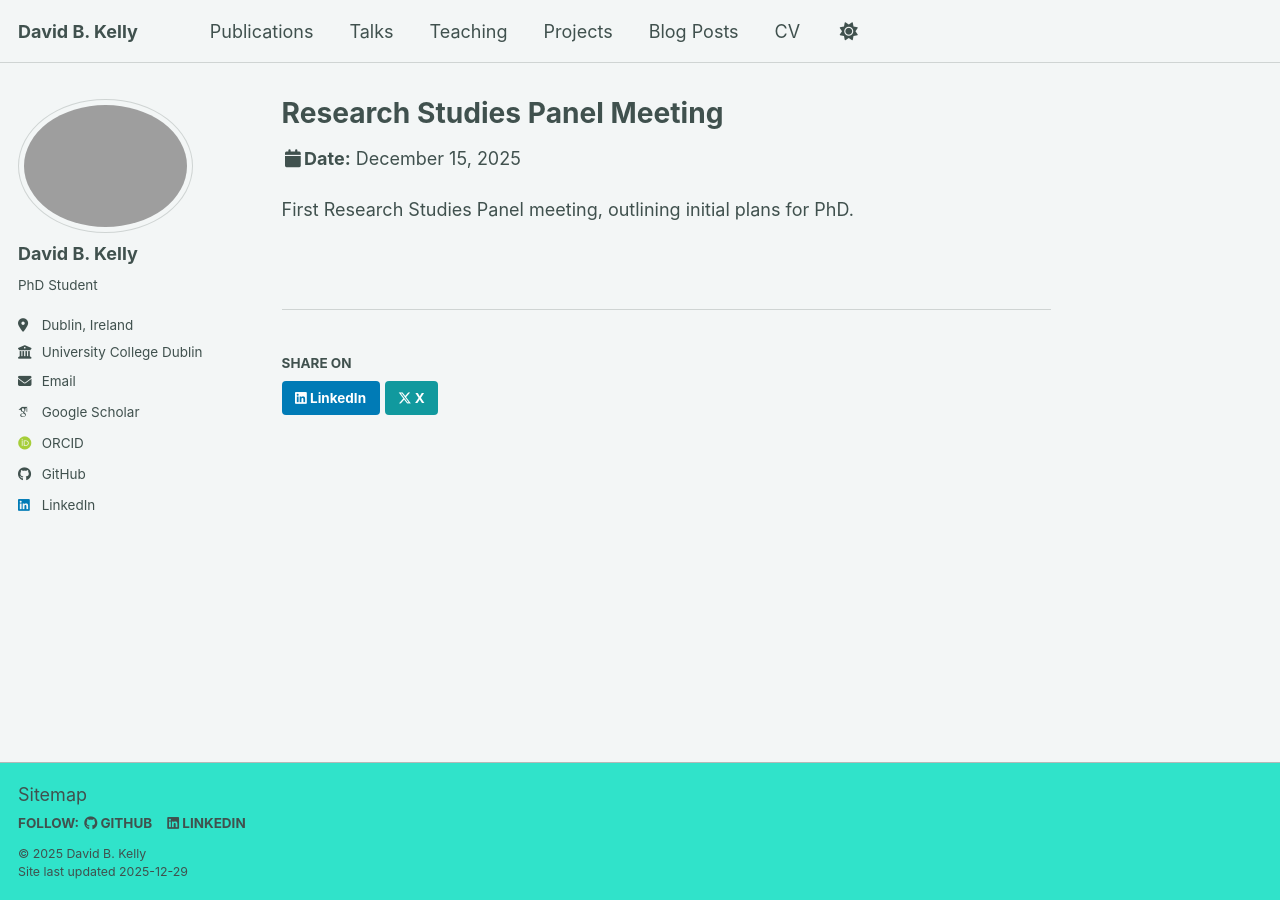
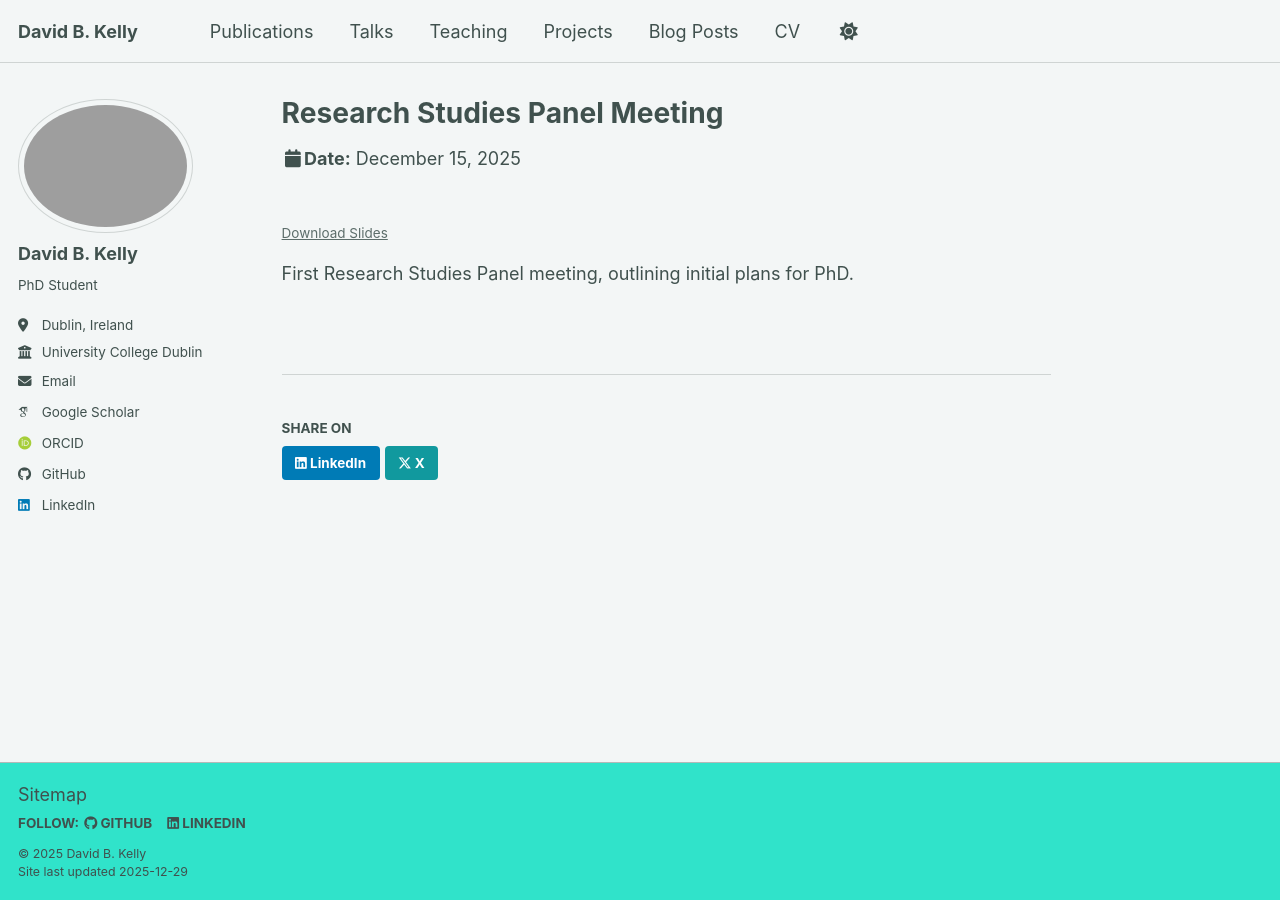
Before and after one commit to davidbkelly/davidbkelly.github.io, a Jekyll site: the page built from _talks/RSP_15.12.2025.md, in a window 1280 px wide. Built offline with Jekyll 4.4.1, drawn with Linux system fonts in a browser that asks for light colours; some web fonts are replaced; a script bundle is joined from its source files by our own code; library files that are not in the unit come from our copies.

Commit message:
Add slides download link to talk layout

```diff
--- a/_layouts/talk.html
+++ b/_layouts/talk.html
@@ -35,7 +35,16 @@ layout: default
         {% elsif page.date %}
           <p class="page__date"><strong><i class="fa fa-fw fa-calendar" aria-hidden="true"></i>Date:</strong> <time datetime="{{ page.date | date_to_xmlschema }}">{{ page.date | date: "%B %d, %Y" }}</time></p>
         {% endif %}
-        {% if page.talk_type %}<p>{{page.talk_type}} at {{ page.venue }},  {{page.location}} {% endif %}
+
+        {% if page.slidesurl %}
+          <p class="page__meta">
+            <a href="{{ page.slidesurl }}">Download Slides</a>
+          </p>
+        {% endif %}
+
+        {% if page.talk_type %}
+          <p>{{ page.talk_type }} at {{ page.venue }}, {{ page.location }}</p>
+        {% endif %}
 
         </header>
       {% endunless %}
```
